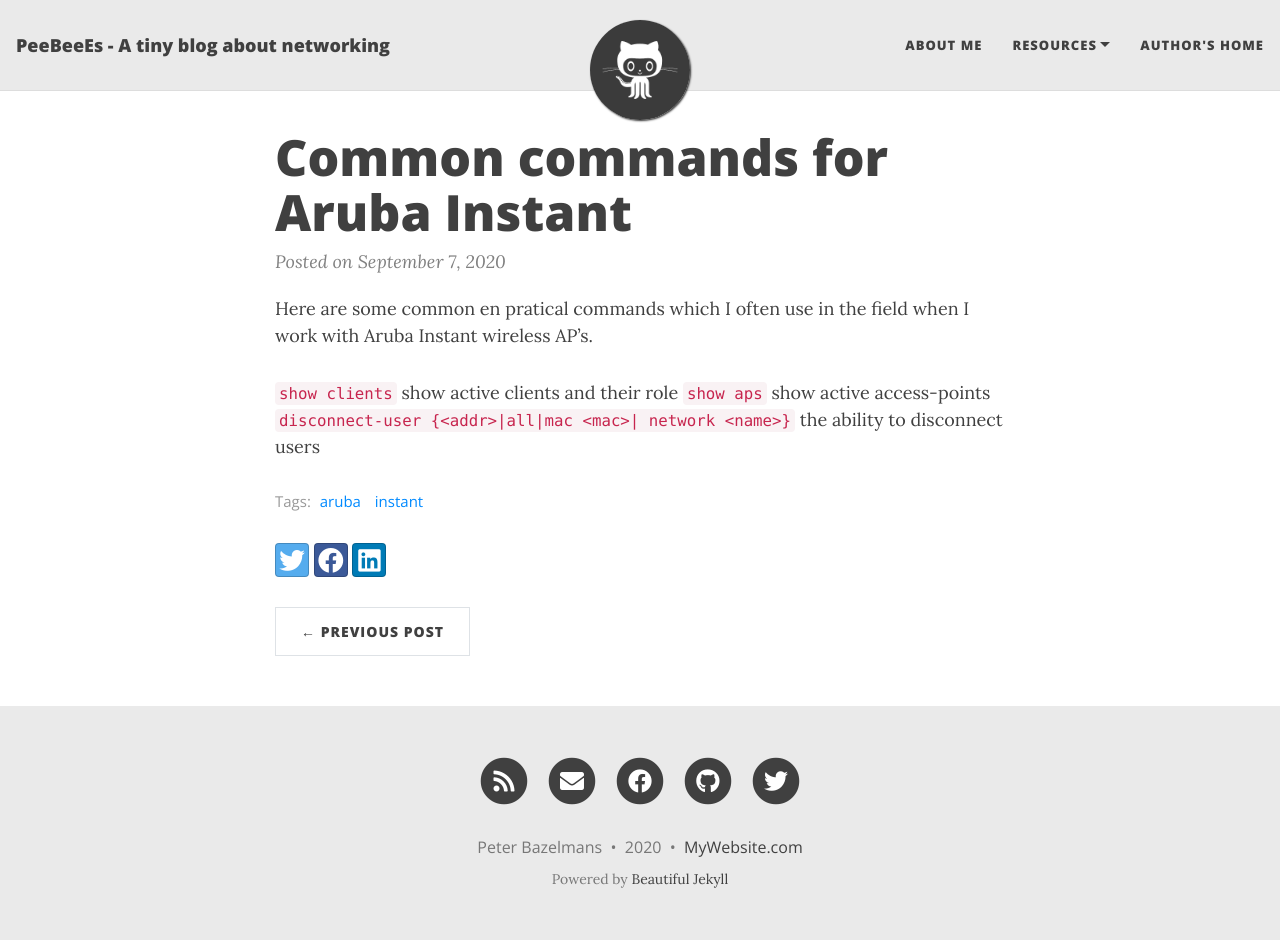
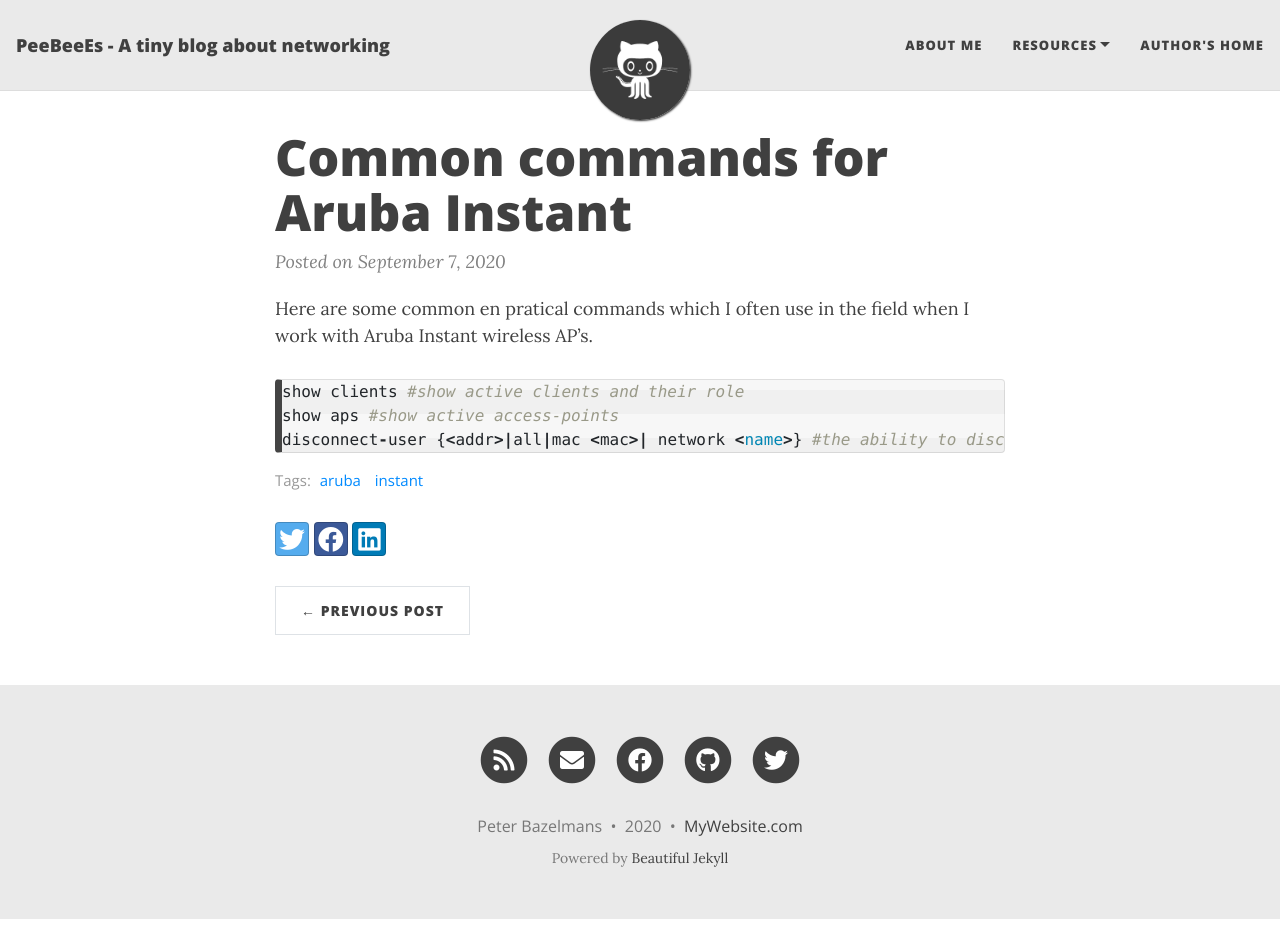
Before and after one commit to pbazelmans/pbazelmans.github.io, a Jekyll site: the page built from _posts/2020-09-07-aruba-instant.md, in a window 1280 px wide and 940 px high. Built offline with Jekyll 4.4.1, drawn with Linux system fonts in a browser that asks for light colours; nearby versions of some CDN libraries.

Commit message:
Update 2020-09-07-aruba-instant.md

```diff
--- a/_posts/2020-09-07-aruba-instant.md
+++ b/_posts/2020-09-07-aruba-instant.md
@@ -5,6 +5,8 @@
 ---
 Here are some common en pratical commands which I often use in the field when I work with Aruba Instant wireless AP's.
 
-`show clients` show active clients and their role
-`show aps` show active access-points
-`disconnect-user {<addr>|all|mac <mac>| network <name>}` the ability to disconnect users
+{% highlight ruby %}
+show clients #show active clients and their role
+show aps #show active access-points
+disconnect-user {<addr>|all|mac <mac>| network <name>} #the ability to disconnect users
+{% endhighlight %}
```
